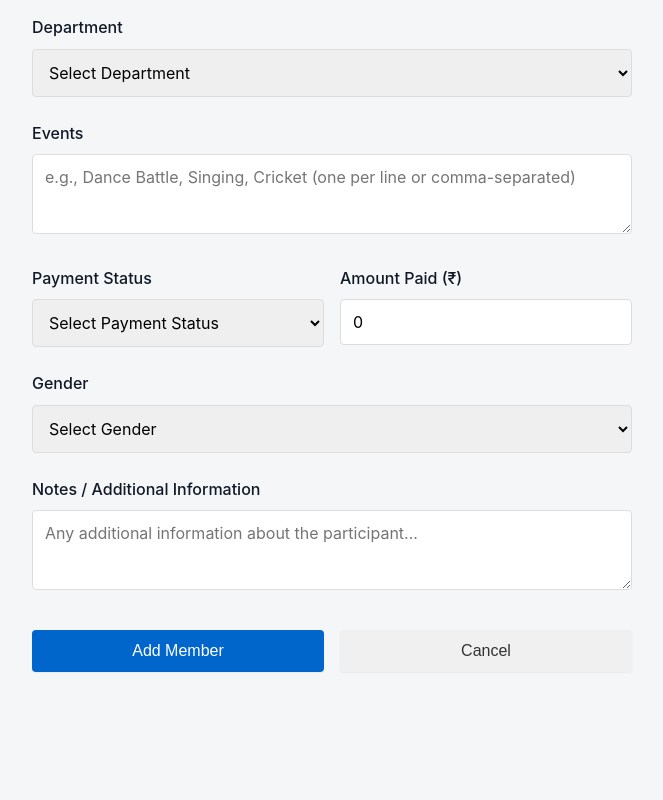
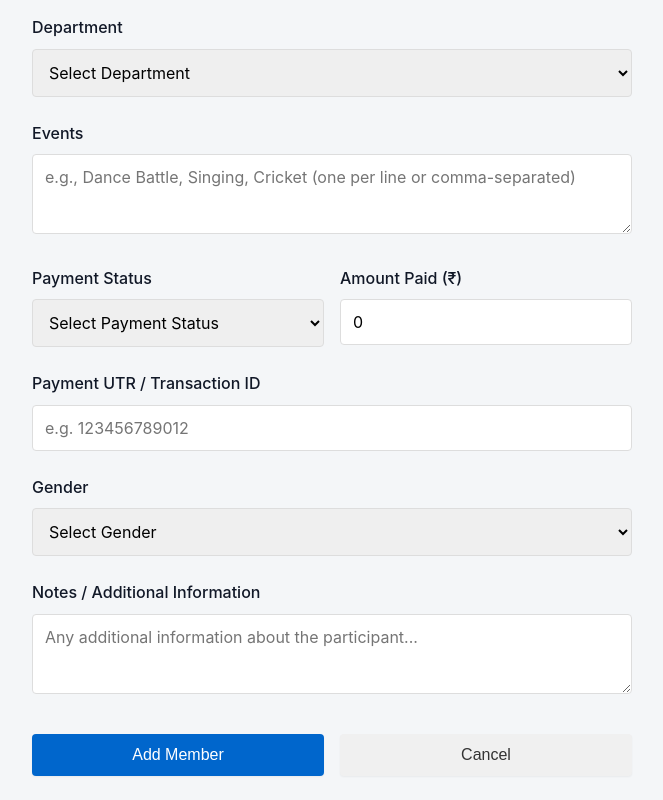
Before and after one commit to dhanuvagman006/EDEPT, a website: page site/add-member.html in a window 1280 px wide. Shown: the part 887-1687 px from the top of the page, without its empty margins (308-971 px from the left). Before the commit the page ends 1583 px from the top, so only its background shows below. Drawn offline with Linux system fonts and the light colour scheme; no server answers.

Commit message:
added the utr field add member

```diff
--- a/site/add-member.html
+++ b/site/add-member.html
@@ -356,6 +356,16 @@
           </div>
 
           <div class="formGroup">
+            <label for="paymentUtr">Payment UTR / Transaction ID</label>
+            <input
+              type="text"
+              id="paymentUtr"
+              name="paymentUtr"
+              placeholder="e.g. 123456789012"
+            />
+          </div>
+
+          <div class="formGroup">
             <label for="gender">Gender</label>
             <select id="gender" name="gender">
               <option value="">Select Gender</option>
--- a/site/add-member.js
+++ b/site/add-member.js
@@ -73,6 +73,7 @@ const departmentSelect = document.getElementById('department');
 const eventsInput = document.getElementById('events');
 const paymentStatusSelect = document.getElementById('paymentStatus');
 const amountPaidInput = document.getElementById('amountPaid');
+const paymentUtrInput = document.getElementById('paymentUtr');
 const genderSelect = document.getElementById('gender');
 const notesInput = document.getElementById('notes');
 const submitBtn = document.getElementById('submitBtn');
@@ -275,6 +276,7 @@ async function handleSubmit(e) {
     events: eventsArray,
     paymentStatus: paymentStatusSelect.value,
     amountPaid: amountPaidInput.value ? Number(amountPaidInput.value) : 0,
+    paymentUtr: paymentUtrInput.value.trim() || undefined,
     gender: genderSelect.value || undefined,
     notes: notesInput.value.trim() || undefined,
     registrationDate: new Date().toISOString(),
```
